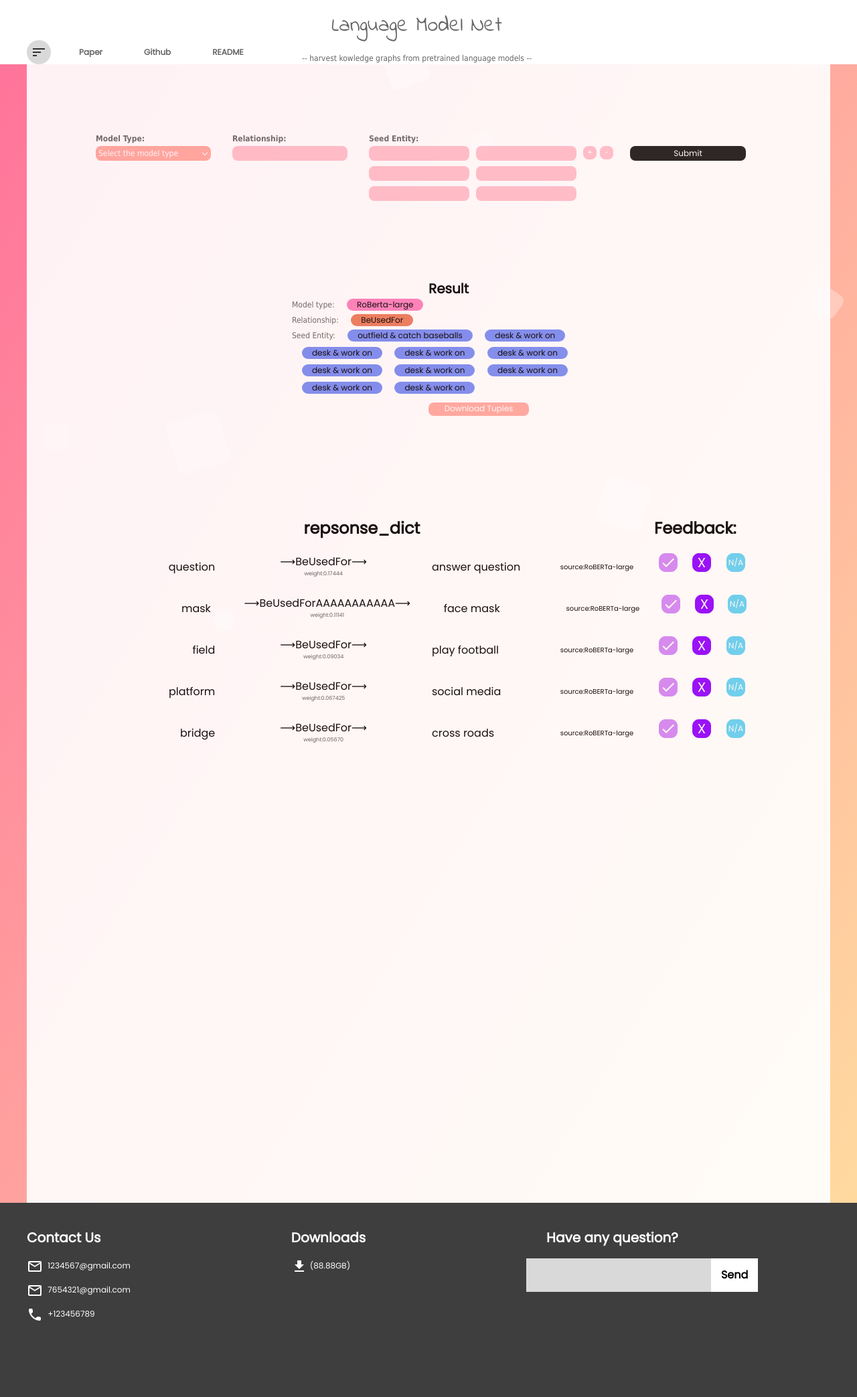
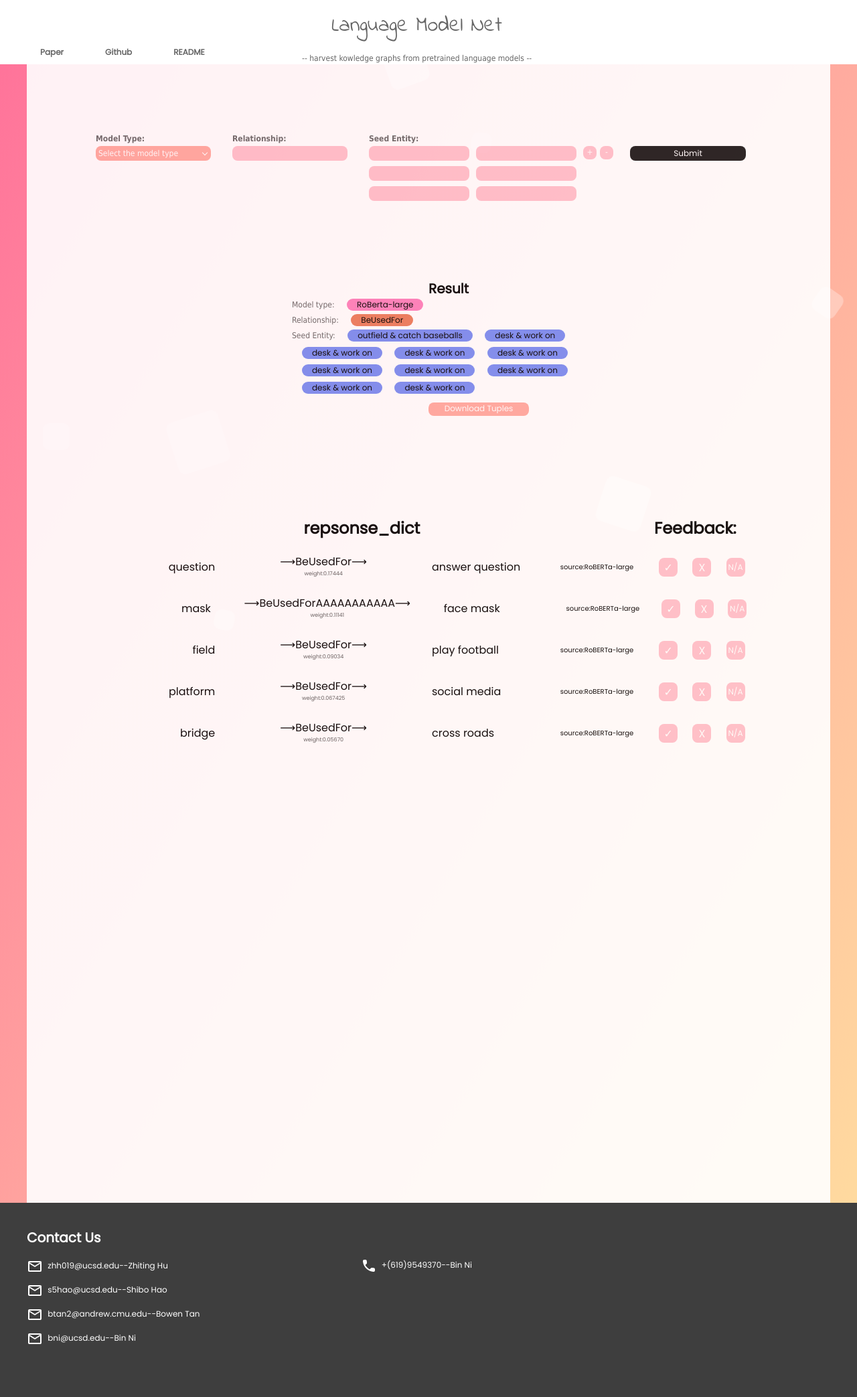
Before and after one commit to BinnYEver/new-frontend-local, a Flask app: page /resultER in a window 1280 px wide. Shown: the whole page at 67% size. Run offline with Flask 2, Linux system fonts and the light colour scheme.

Commit message:
update feature

```diff
--- a/static/css/resultER.css
+++ b/static/css/resultER.css
@@ -464,15 +464,47 @@ body {
 
 .each_tuple .each_tuple_FB {
     width: 20%;
-
+    text-align: center;
+    padding-top: 7px;
 }
 
 .each_tuple .each_tuple_FB a {
+    box-sizing: border-box;
     display: inline-block;
+    vertical-align: middle;
     height: 28px;
-    line-height: 42px;
+    width: 28px;
     margin-left: 5%;
     margin-right: 5%;
+    border-radius: 8px;
+    padding-top: 2px;
+    color: white;
+    background-color: pink;
+    line-height: initial;
+    transition: 0.2s ease;
+}
+
+.each_tuple .each_tuple_FB .notknown {
+    padding-top: 5px;
+    font: normal 400 12px 'Poppins', sans-serif;
+}
+
+.each_tuple .each_tuple_FB .check:hover {
+    transform: scale(1.2);
+    background-color: #a2ef13;
+    box-shadow: 2px 2px 10px rgba(0, 0, 0, 0.9);
+}
+
+.each_tuple .each_tuple_FB .wrong:hover {
+    transform: scale(1.2);
+    background-color: #ff2a00;
+    box-shadow: 2px 2px 10px rgba(0, 0, 0, 0.9);
+}
+
+.each_tuple .each_tuple_FB .notknown:hover {
+    transform: scale(1.2);
+    background-color: #13ceef;
+    box-shadow: 2px 2px 10px rgba(0, 0, 0, 0.9);
 }
 
 
@@ -531,10 +563,16 @@ body {
     font: normal 700 20px 'Poppins', sans-serif;
 }
 
-.footer_box .footer_body .information #contact_us .sub_content,
+.footer_box .footer_body .information #contact_us .sub_content {
+    color: rgba(255, 255, 255, 1);
+    margin-top: 12px;
+    margin-bottom: 12px;
+    font: normal 300 12px 'Poppins', sans-serif;
+}
+
 .footer_box .footer_body .information #downloads .sub_content {
     color: rgba(255, 255, 255, 1);
-    margin-top: 12px;
+    margin-top: 45px;
     margin-bottom: 12px;
     font: normal 300 12px 'Poppins', sans-serif;
 }
--- a/templates/resultER.html
+++ b/templates/resultER.html
@@ -22,7 +22,7 @@
         <div class="w nav_bar_body">
             <div class="fl">
                 <ul>
-                    <li><img src="../static/imgs/menu group.png" alt=""></li>
+                    <!-- <li><img src="../static/imgs/menu group.png" alt=""></li> -->
                     <li id="DocumentID"><a href="https://arxiv.org/pdf/2206.14268.pdf">Paper</a>
                     </li>
                     <li id="FQID"><a href="https://github.com/tanyuqian/knowledge-harvest-from-lms/">Github</a></li>
@@ -138,9 +138,12 @@
                 <span class="entity2">answer question</span>
                 <span class="source_from">source:RoBERTa-large</span>
                 <span class="each_tuple_FB">
-                    <a href="javascript:;"><img src="../static/imgs/check.png" alt=""></a>
+                    <a href="" class="check">✓</a>
+                    <a href="" class="wrong">X</a>
+                    <a href="" class="notknown">N/A</a>
+                    <!-- <a href="javascript:;"><img src="../static/imgs/check.png" alt=""></a>
                     <a href="javascript:;"><img src="../static/imgs/wrong.png" alt=""></a>
-                    <a href="javascript:;"><img src="../static/imgs/NA.png" alt=""></a>
+                    <a href="javascript:;"><img src="../static/imgs/NA.png" alt=""></a> -->
                 </span>
             </div>
 
@@ -153,9 +156,9 @@
                 <span class="entity2">face mask</span>
                 <span class="source_from">source:RoBERTa-large</span>
                 <span class="each_tuple_FB">
-                    <a href="javascript:;"><img src="../static/imgs/check.png" alt=""></a>
-                    <a href="javascript:;"><img src="../static/imgs/wrong.png" alt=""></a>
-                    <a href="javascript:;"><img src="../static/imgs/NA.png" alt=""></a>
+                    <a href="" class="check">✓</a>
+                    <a href="" class="wrong">X</a>
+                    <a href="" class="notknown">N/A</a>
                 </span>
             </div>
 
@@ -168,9 +171,9 @@
                 <span class="entity2">play football</span>
                 <span class="source_from">source:RoBERTa-large</span>
                 <span class="each_tuple_FB">
-                    <a href="javascript:;"><img src="../static/imgs/check.png" alt=""></a>
-                    <a href="javascript:;"><img src="../static/imgs/wrong.png" alt=""></a>
-                    <a href="javascript:;"><img src="../static/imgs/NA.png" alt=""></a>
+                    <a href="" class="check">✓</a>
+                    <a href="" class="wrong">X</a>
+                    <a href="" class="notknown">N/A</a>
                 </span>
             </div>
 
@@ -183,9 +186,9 @@
                 <span class="entity2">social media</span>
                 <span class="source_from">source:RoBERTa-large</span>
                 <span class="each_tuple_FB">
-                    <a href="javascript:;"><img src="../static/imgs/check.png" alt=""></a>
-                    <a href="javascript:;"><img src="../static/imgs/wrong.png" alt=""></a>
-                    <a href="javascript:;"><img src="../static/imgs/NA.png" alt=""></a>
+                    <a href="" class="check">✓</a>
+                    <a href="" class="wrong">X</a>
+                    <a href="" class="notknown">N/A</a>
                 </span>
             </div>
 
@@ -198,9 +201,9 @@
                 <span class="entity2">cross roads</span>
                 <span class="source_from">source:RoBERTa-large</span>
                 <span class="each_tuple_FB">
-                    <a href="javascript:;"><img src="../static/imgs/check.png" alt=""></a>
-                    <a href="javascript:;"><img src="../static/imgs/wrong.png" alt=""></a>
-                    <a href="javascript:;"><img src="../static/imgs/NA.png" alt=""></a>
+                    <a href="" class="check">✓</a>
+                    <a href="" class="wrong">X</a>
+                    <a href="" class="notknown">N/A</a>
                 </span>
             </div>
 
@@ -217,22 +220,27 @@
             <div class="information">
                 <div id="contact_us">
                     <p class="main_title">Contact Us</p>
-                    <p class="sub_content"><img src="../static/imgs/mail_outline.png" alt=""> 1234567@gmail.com</p>
-                    <p class="sub_content"><img src="../static/imgs/mail_outline.png" alt=""> 7654321@gmail.com</p>
-                    <p class="sub_content"><img src="../static/imgs/local_phone.png" alt=""> +123456789</p>
+                    <p class="sub_content"><img src="../static/imgs/mail_outline.png" alt=""> zhh019@ucsd.edu--Zhiting
+                        Hu</p>
+                    <p class="sub_content"><img src="../static/imgs/mail_outline.png" alt=""> s5hao@ucsd.edu--Shibo Hao
+                    </p>
+                    <p class="sub_content"><img src="../static/imgs/mail_outline.png" alt="">
+                        btan2@andrew.cmu.edu--Bowen Tan</p>
+                    <p class="sub_content"><img src="../static/imgs/mail_outline.png" alt="">
+                        bni@ucsd.edu--Bin Ni</p>
+
                 </div>
                 <div id="downloads">
-                    <p class="main_title">Downloads</p>
-                    <p class="sub_content"><a href="#"><img src="../static/imgs/file_download.png" alt=""></a>(88.88GB)
-                    </p>
+                    <p class="main_title"> </p>
+                    <p class="sub_content"><img src="../static/imgs/local_phone.png" alt=""> +(619)9549370--Bin Ni</p>
                 </div>
-                <div id="query">
+                <!-- <div id="query">
                     <p class="main_title">Have any question?</p>
                     <div>
                         <div class="feedback_box"><input type="text"><span><a href="#">Send</a></span></div>
 
                     </div>
-                </div>
+                </div> -->
             </div>
         </div>
     </section>
```
Also changed, not shown: static/css/home.css (+9 -2 lines), templates/home.html (+13 -9 lines).
